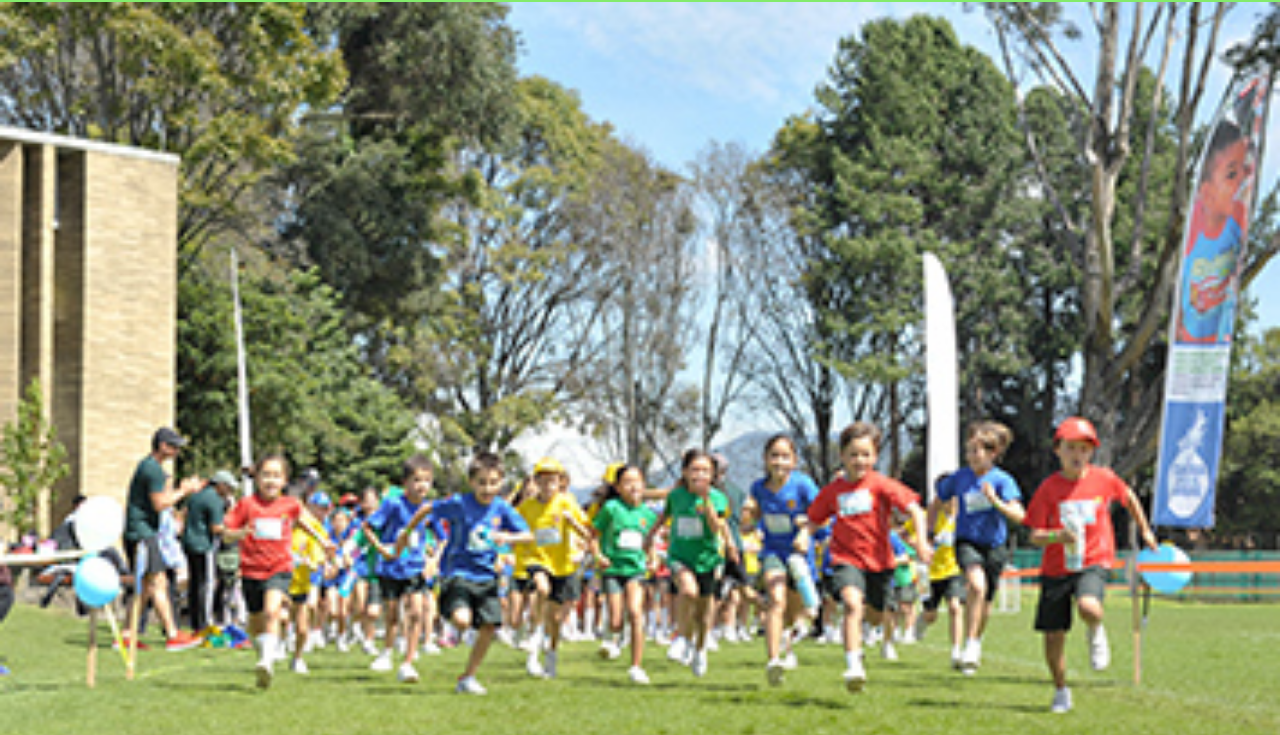
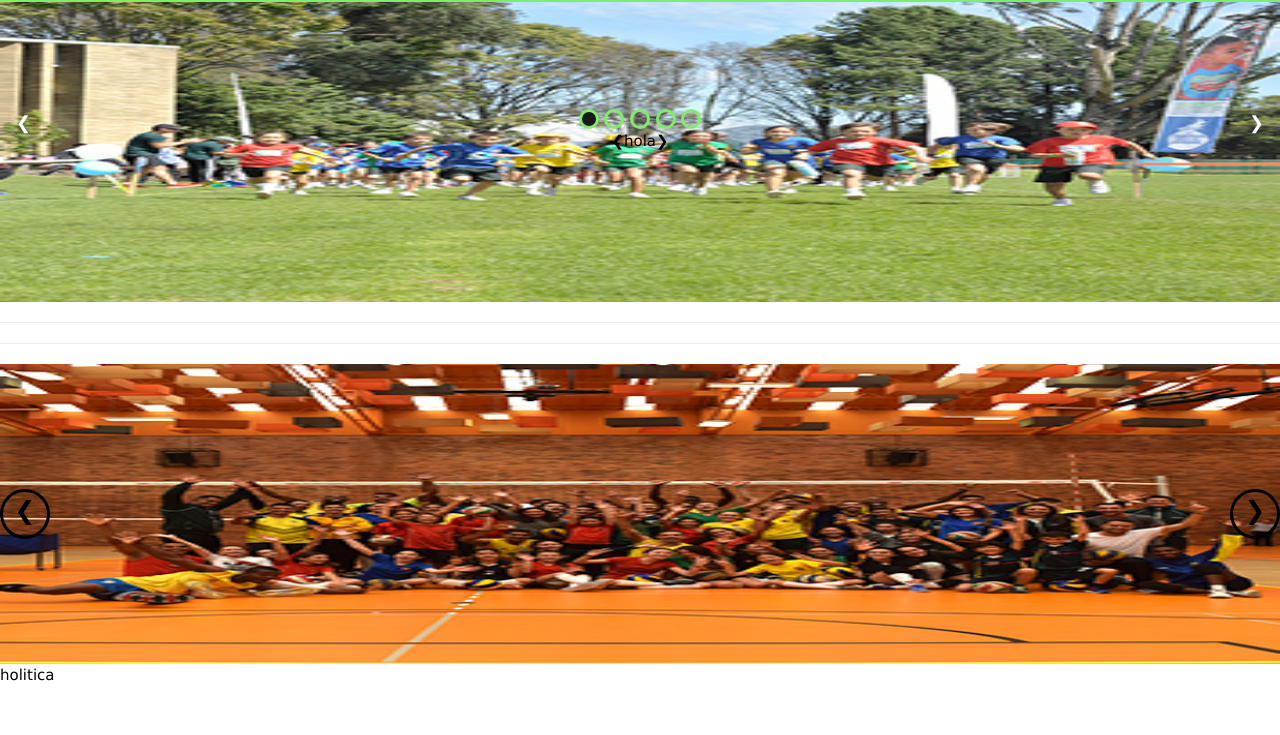
Before and after one commit to partofjohan/colegioacme, a plain HTML site: page index.html in a window 1280 px wide. Shown: the part 98-833 px from the top of the page. After the commit the page ends 800 px from the top, so only its background shows below. Drawn offline with nearby package versions, Linux system fonts and the light colour scheme.

Commit message:
Las fechas del slider ya fueron creadas manualmente sin necesidad de librerías

```diff
--- a/CSS/styles.css
+++ b/CSS/styles.css
@@ -53,13 +53,68 @@ header>ul{
 }
 .w3-content{
     max-width: none;
+    height: 300px;
 }
-.w3-display-container{
-    display: flex;
-}
+
 div>img{
     width: 100%;
     height: 100%;
 }
 
-.w3-badge {height:20px;width:20px;padding:0}
+.w3-badge {
+    height:20px;width:20px;padding:0;
+    cursor: pointer;
+    /*color: #83eb6c;
+    background-color: #83eb6c;*/
+}
+.w3-black,.w3-hover-black:hover{
+    /*el color del relleno*/
+    /*color:#83eb6c!important;*/
+    background-color:#1a1a1a!important;
+}
+.w3-border{
+    /*se puede cambiar el borde del círculo*/
+    border:3px solid #83eb6c!important;
+    /*border-color: #83eb6c!important;*/
+}
+
+/*a los span que generan espacios toca ponerles cursor none*/
+
+.w3-display-bottommiddle{
+    bottom:50%;
+}
+
+.slider{
+    width: 100%;
+    height: 300px;
+    background-color: #83eb6c;
+    position: relative;/*¿es necesario?*/
+}
+.slider>img{
+    width: 100%;
+    height: 100%;
+    vertical-align: middle;/*¿es necesario?*/
+}
+
+.arrow-slider{
+    width: 100%;
+    top: 50%;
+    -ms-transform: translateY(-50%);
+    transform: translateY(-50%);
+    position: absolute;
+    font-size: 25px;
+}
+.arrow{
+    border: 3px solid #000;
+    height: 50px;
+    width: 50px;
+    text-align: center;
+    border-radius: 50%;
+}
+.left-arrow{
+    float: left;
+}
+.rigth-arrow{
+    float: right;
+}
+/*tal vez sea necesario padding con los caracteres*/
--- a/index.html
+++ b/index.html
@@ -36,16 +36,37 @@
             <div>
                 <img src="images/IMG3.jpg" alt="">
             </div>-->
-            <div class="w3-center w3-container w3-section w3-large w3-text-white w3-display-bottommiddle" style="width:100%;background-color: maroon;" >
+            <div class="w3-center w3-display-bottommiddle">
+                <div class="w3-left w3-hover-text-khaki">&#10094;</div>
+                hola
+                <div class="w3-right w3-hover-text-khaki">&#10095;</div>
+            </div>
+
+            <div class="w3-center w3-container w3-section w3-large w3-text-white w3-display-bottommiddle" style="width:100%;/*background-color: maroon;*/" >
                 <div class="w3-left w3-hover-text-khaki">&#10094;</div>
                 <div class="w3-right w3-hover-text-khaki">&#10095;</div>
-                <span class="w3-badge demo w3-border w3-transparent w3-hover-white w3-white"></span>
-                <span style="padding: 15px;"> </span>
-                <span class="w3-badge demo w3-border w3-transparent w3-hover-white"></span>
-                <span style="padding: 14px 16px;"> </span>
-                <span class="w3-badge demo w3-border w3-transparent w3-hover-white"></span>
+                <span class="w3-badge demo w3-border w3-transparent w3-hover-black w3-black"></span>
+                <span></span>
+                <span class="w3-badge demo w3-border w3-transparent w3-hover-black"></span>
+                <span></span>
+                <span class="w3-badge demo w3-border w3-transparent w3-hover-black"></span>
+                <span></span>
+                <span class="w3-badge demo w3-border w3-transparent w3-hover-black"></span>
+                <span></span>
+                <span class="w3-badge demo w3-border w3-transparent w3-hover-black"></span>
             </div>
         </div>
 
+        <hr>
+        <hr>
+        <section class="slider">
+            <img src="images/IMG2.jpg">
+            <div class="arrow-slider">
+                <div class="arrow left-arrow">&#10094;</div>
+                <div class="arrow rigth-arrow">&#10095;</div>
+            </div>
+        </section>
+        <div>holitica</div>
+
     </body>
 </html>
```
Also changed, not shown: images/IMG4.jpeg (added), images/IMG5.png (added), images/IMG6.jpg (added), 1 other file.
